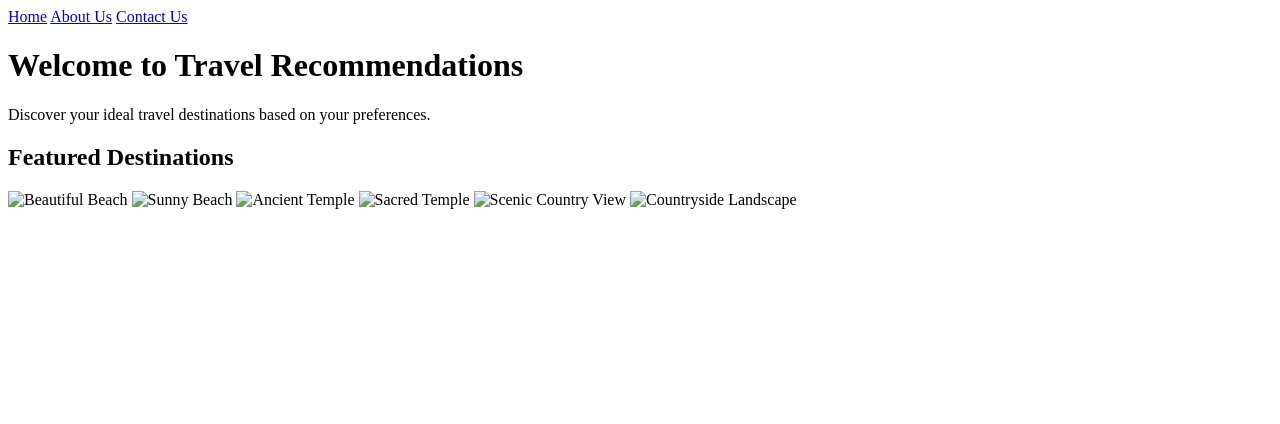
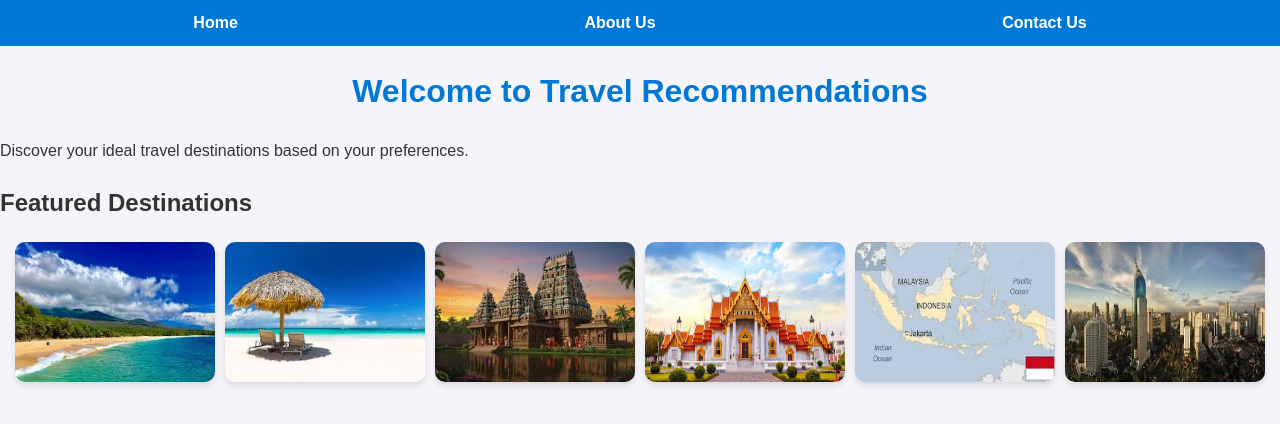
Before and after one commit to DanhCypher/travel-recommendations, a website: page index.html in a window 1280 px wide. Drawn offline with Linux system fonts and the light colour scheme; the site is published under a folder, as on GitHub Pages, so addresses that start at the root find nothing.

Commit message:
update html, css and app.js

```diff
--- a/views/index.html
+++ b/index.html
@@ -4,7 +4,7 @@
   <meta charset="UTF-8">
   <meta name="viewport" content="width=device-width, initial-scale=1.0">
   <title>Home - Travel Recommendations</title>
-  <link rel="stylesheet" href="/css/styles.css">
+  <link rel="stylesheet" href="css/styles.css">
 </head>
 <body>
   <nav>
@@ -18,12 +18,12 @@
   <section>
     <h2>Featured Destinations</h2>
     <div class="image-gallery">
-      <img src="/images/beach1.jpg" alt="Beautiful Beach">
-      <img src="/images/beach2.jpg" alt="Sunny Beach">
-      <img src="/images/temple1.jpg" alt="Ancient Temple">
-      <img src="/images/temple2.jpg" alt="Sacred Temple">
-      <img src="/images/country1.jpg" alt="Scenic Country View">
-      <img src="/images/country2.jpg" alt="Countryside Landscape">
+      <img src="images/beach1.jpg" alt="Beautiful Beach">
+      <img src="images/beach2.jpg" alt="Sunny Beach">
+      <img src="images/temple1.jpg" alt="Ancient Temple">
+      <img src="images/temple2.jpg" alt="Sacred Temple">
+      <img src="images/country1.jpg" alt="Scenic Country View">
+      <img src="images/country2.jpg" alt="Countryside Landscape">
     </div>
   </section>
 </body>
```
Also changed, not shown: about.html (renamed from views/about.html, +2 -2 lines), app.js (+6 -3 lines), contact.html (renamed from views/contact.html, +2 -2 lines).
